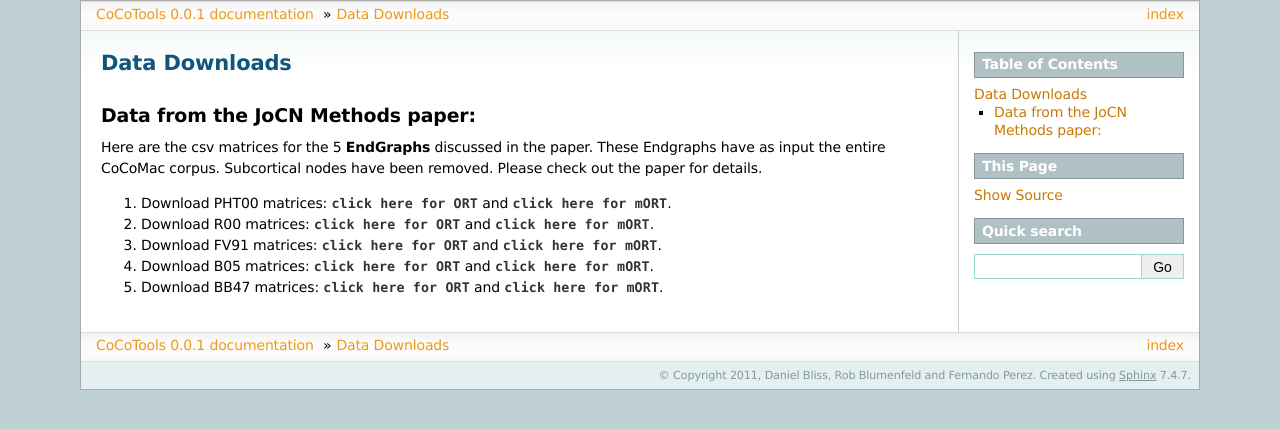
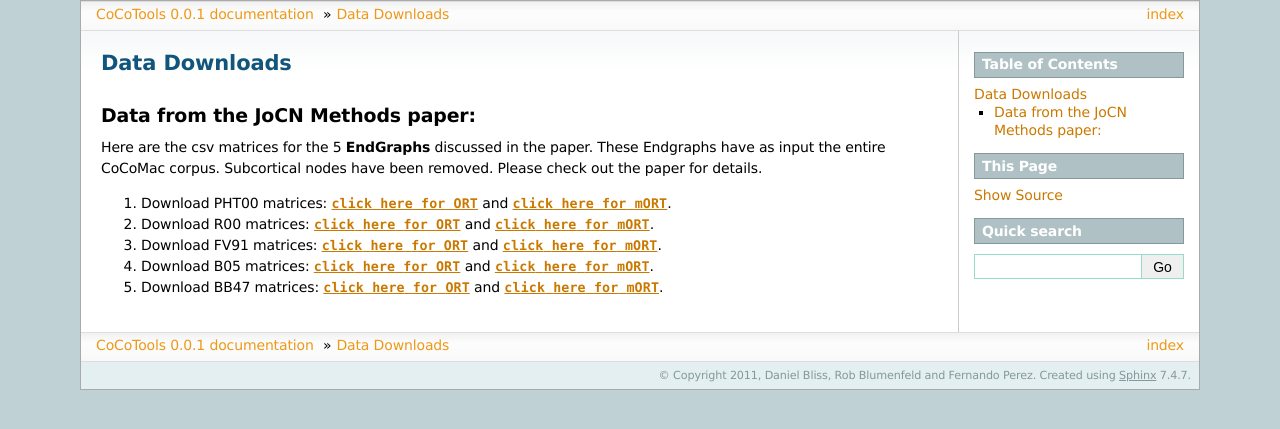
Before and after one commit to cocotools/CoCoTools, a Sphinx documentation site: the page built from doc/source/downloads.rst, in a window 1280 px wide. Shown: the top 429 px of the page. Built offline with Sphinx 7.4.7, drawn with Linux system fonts in a browser that asks for light colours.

```diff
--- a/doc/gh-pages.py
+++ b/doc/gh-pages.py
@@ -114,7 +114,7 @@ if __name__ == '__main__':
         print
         print 'Most recent 3 commits:'
         sys.stdout.flush()
-        sh('git --no-pager log --oneline HEAD~1..')
+        sh('git --no-pager log --oneline HEAD~3..')
     finally:
         cd(startdir)
 
--- a/doc/source/downloads.rst
+++ b/doc/source/downloads.rst
@@ -7,12 +7,12 @@ Data from the JoCN Methods paper:
 
 Here are the csv matrices for the 5 **EndGraphs** discussed in the paper. These Endgraphs have as input the entire CoCoMac corpus. Subcortical nodes have been removed. Please check out the paper for details.
 
-1. Download PHT00 matrices:  :download:`click here for ORT<downloads_copy\\pht00_endg_ort.csv>` and :download:`click here for mORT<downloads_copy\\pht00_endg_mort.csv>`.
+1. Download PHT00 matrices:  :download:`click here for ORT<downloads_copy/pht00_endg_ort.csv>` and :download:`click here for mORT<downloads_copy/pht00_endg_mort.csv>`.
 
-2. Download R00 matrices:  :download:`click here for ORT<downloads_copy\\r00_endg_ort.csv>` and :download:`click here for mORT<downloads_copy\\r00_endg_mort.csv>`.
+2. Download R00 matrices:  :download:`click here for ORT<downloads_copy/r00_endg_ort.csv>` and :download:`click here for mORT<downloads_copy/r00_endg_mort.csv>`.
 
-3. Download FV91 matrices:  :download:`click here for ORT<downloads_copy\\fv91_endg_ort.csv>` and :download:`click here for mORT<downloads_copy\\fv91_endg_mort.csv>`.
+3. Download FV91 matrices:  :download:`click here for ORT<downloads_copy/fv91_endg_ort.csv>` and :download:`click here for mORT<downloads_copy/fv91_endg_mort.csv>`.
 
-4. Download B05 matrices:  :download:`click here for ORT<downloads_copy\\B05_endg_ort.csv>` and :download:`click here for mORT<downloads_copy\\B05_endg_mort.csv>`.
+4. Download B05 matrices:  :download:`click here for ORT<downloads_copy/b05_endg_ort.csv>` and :download:`click here for mORT<downloads_copy/b05_endg_mort.csv>`.
 
-5. Download BB47 matrices:  :download:`click here for ORT<downloads_copy\\BB47_endg_ort.csv>` and :download:`click here for mORT<downloads_copy\\BB47_endg_mort.csv>`.
+5. Download BB47 matrices:  :download:`click here for ORT<downloads_copy/bb47_endg_ort.csv>` and :download:`click here for mORT<downloads_copy/bb47_endg_mort.csv>`.
```
